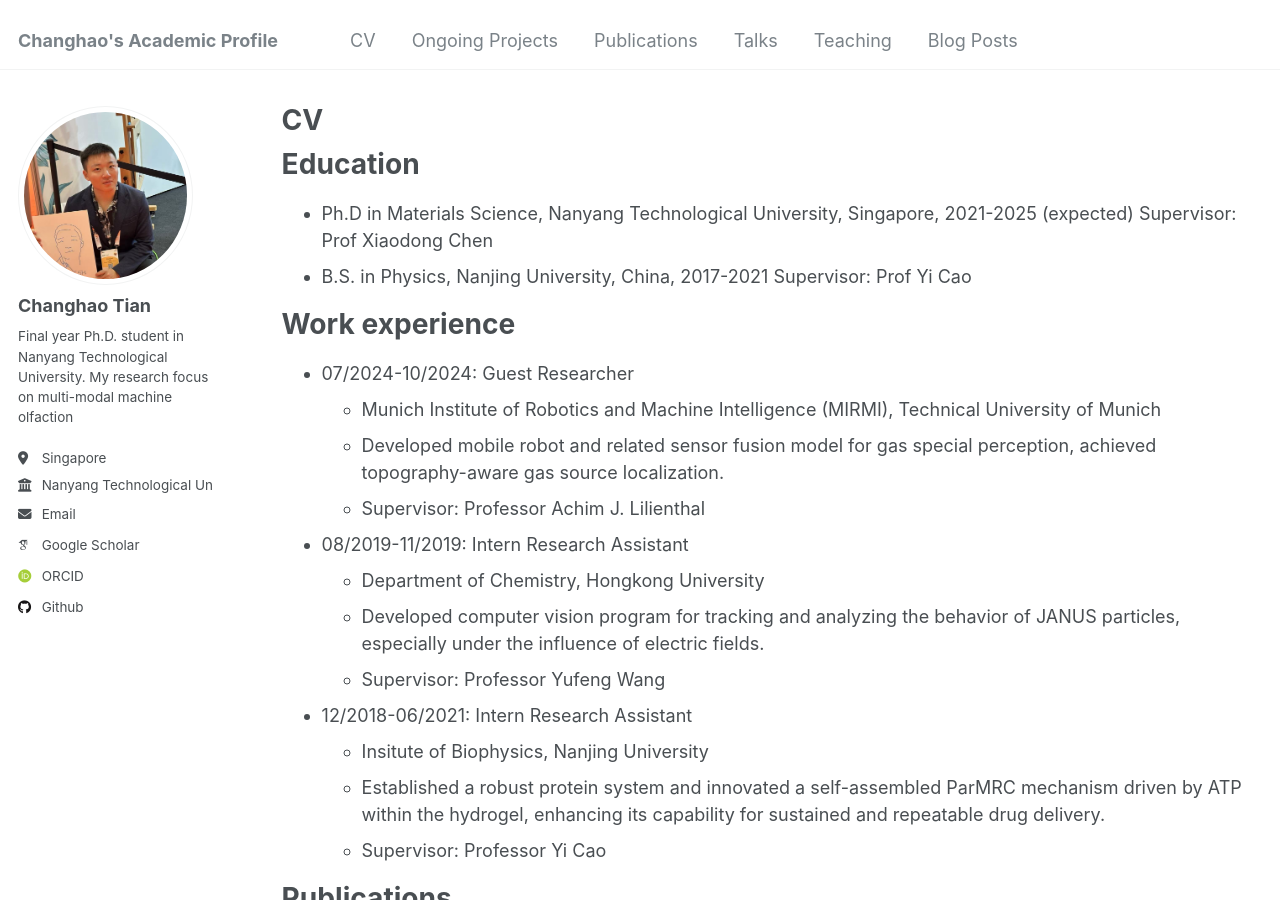
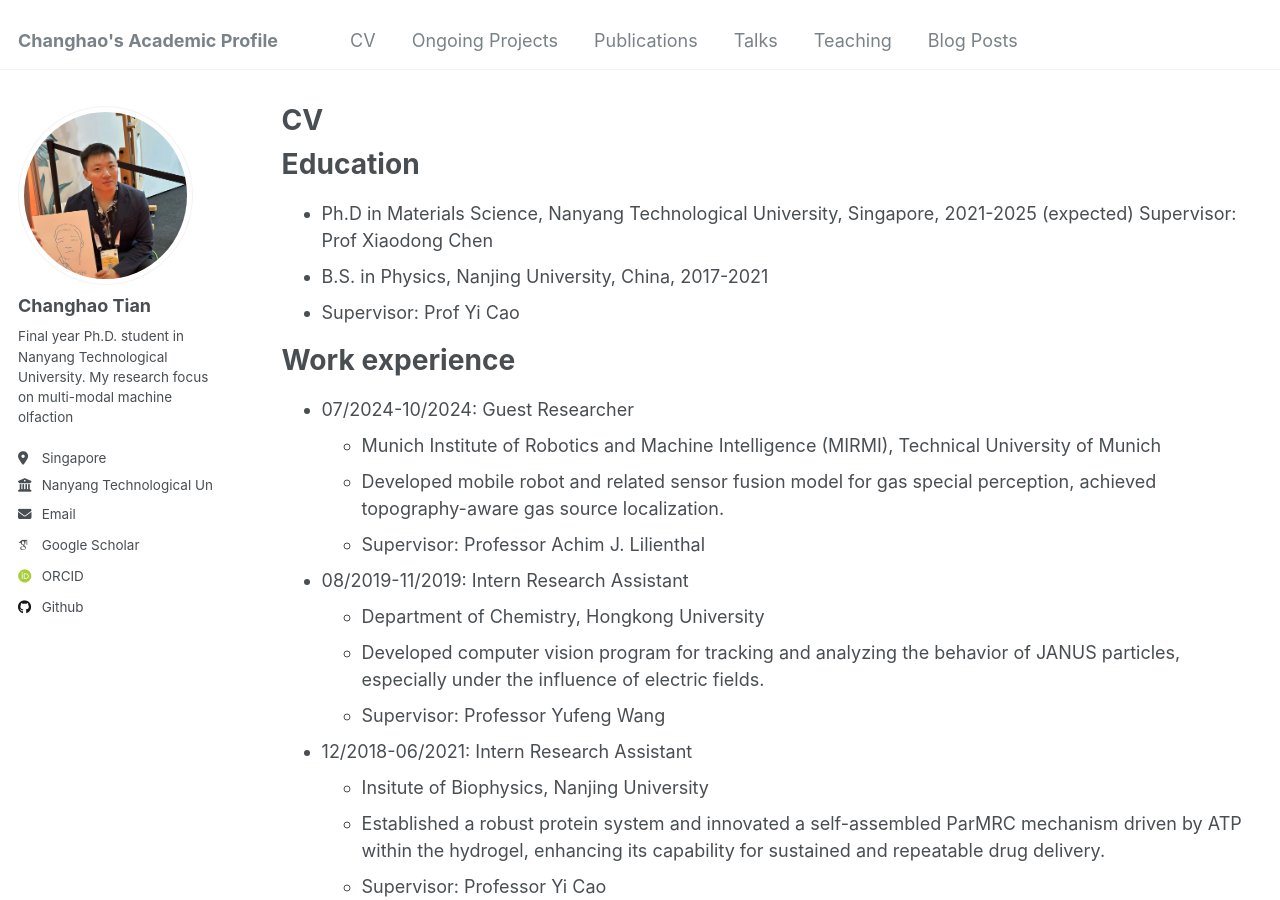
Before and after one commit to CHTiansweet/CHTian, a Jekyll site: the page built from _pages/cv.md, in a window 1280 px wide and 900 px high. Built offline with Jekyll 4.4.1, drawn with Linux system fonts in a browser that asks for light colours; some web fonts are replaced; part of the change alters nothing that is shown.

Commit message:
Update cv.md

```diff
--- a/_pages/cv.md
+++ b/_pages/cv.md
@@ -14,7 +14,7 @@ Education
 * Ph.D in Materials Science, Nanyang Technological University, Singapore, 2021-2025 (expected)
   Supervisor: Prof Xiaodong Chen
 * B.S. in Physics, Nanjing University, China, 2017-2021
-  Supervisor: Prof Yi Cao
+* Supervisor: Prof Yi Cao
 
 Work experience
 ======
```
